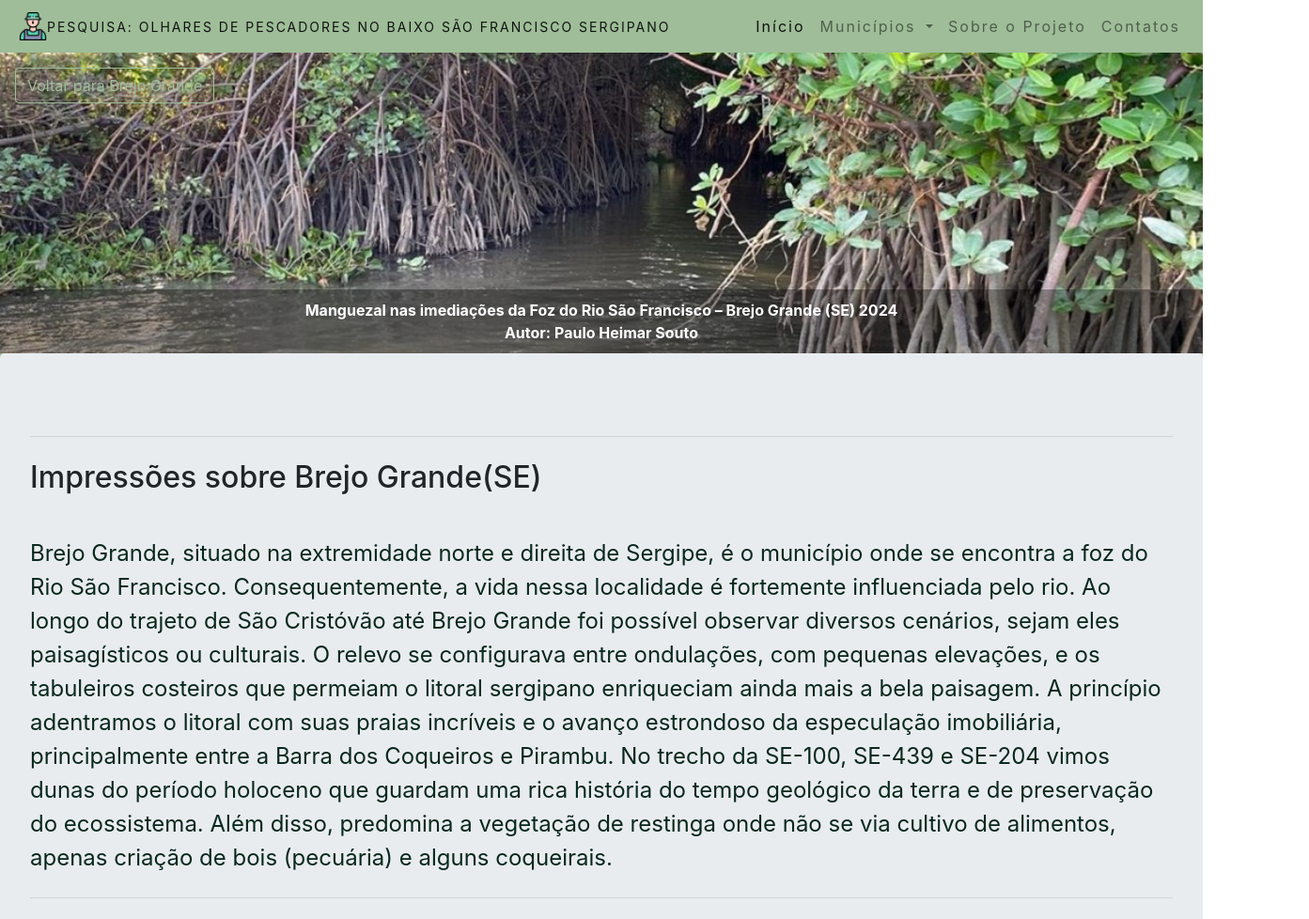
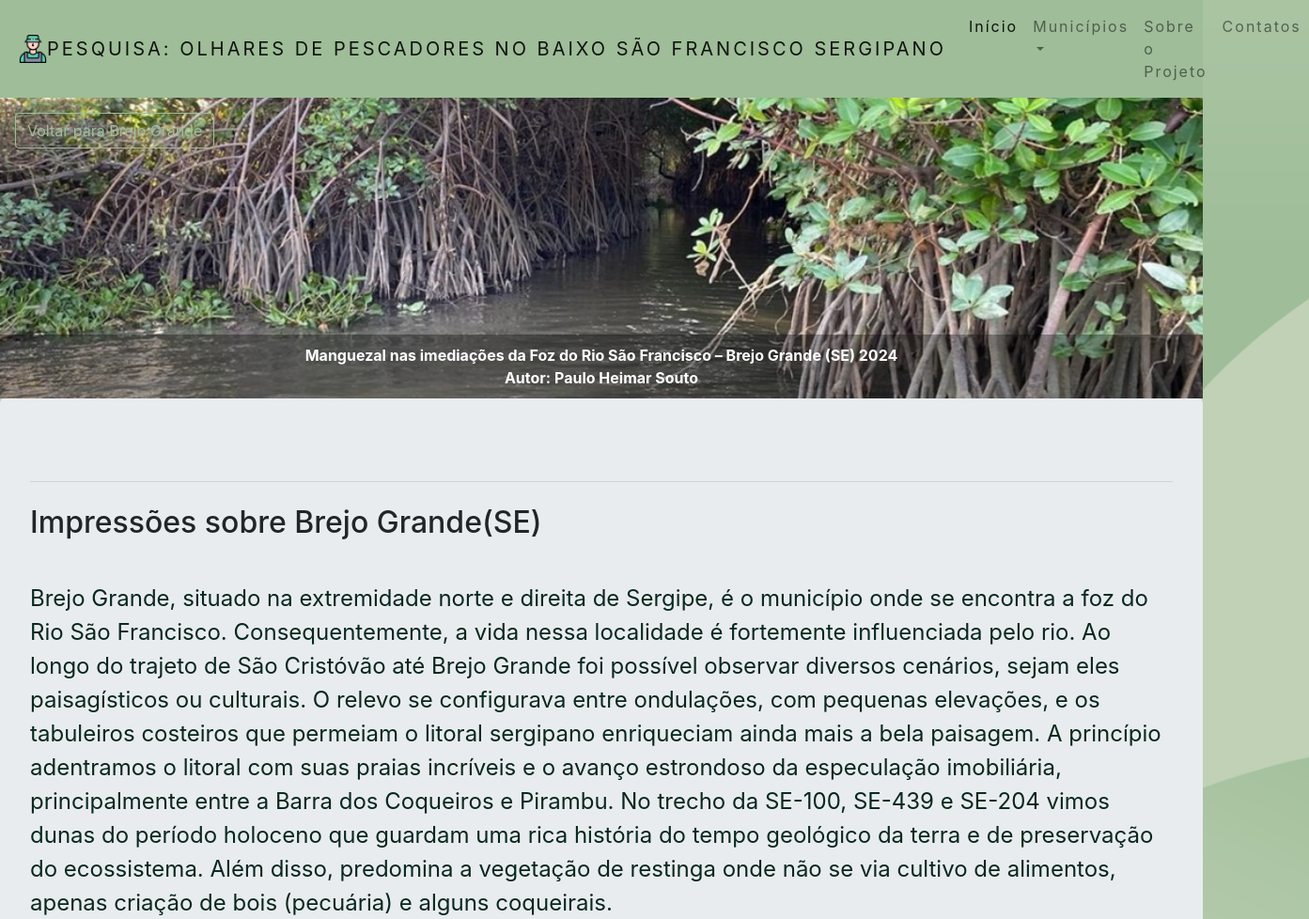
Before and after one commit to GabrielDosSantosAlmeida/Projeto_Comunidade_Pesca_Sergipe, a website: page pesca/municipios/BrejoGrande/apresentacaoBrejoGrande.html in a window 1280 px wide. Shown: the top 978 px of the page at 94% size, 1393 px wide, since content can reach past the window. Drawn offline with nearby package versions, Linux system fonts and the light colour scheme.

Commit message:
feat: responsividade adicionada ao titulo

```diff
--- a/pesca/municipios/BrejoGrande/apresentacaoBrejoGrande.html
+++ b/pesca/municipios/BrejoGrande/apresentacaoBrejoGrande.html
@@ -23,7 +23,7 @@
       >
         <a
           class="navbar-brand d-flex align-items-center"
-          href="index.html"
+          href="/Projeto_Comunidade_Pesca_Sergipe/index.html"
         >
           <img
             src="/Projeto_Comunidade_Pesca_Sergipe/pesca/style/images/pescador.png"
@@ -52,7 +52,7 @@
         >
           <ul class="navbar-nav">
             <li class="nav-item active">
-              <a class="nav-link" href="index.html">Início</a>
+              <a class="nav-link" href="/Projeto_Comunidade_Pesca_Sergipe/index.html">Início</a>
             </li>
             <li class="nav-item dropdown">
               <a
@@ -79,12 +79,12 @@
               </div>
             </li>
             <li class="nav-item">
-              <a class="nav-link" href="index.html"
+              <a class="nav-link" href="/Projeto_Comunidade_Pesca_Sergipe/index.html"
                 >Sobre o Projeto</a
               >
             </li>
             <li class="nav-item">
-              <a class="nav-link" href="index.html">Contatos</a>
+              <a class="nav-link" href="/Projeto_Comunidade_Pesca_Sergipe/index.html">Contatos</a>
             </li>
           </ul>
         </div>
--- a/pesca/style/style.css
+++ b/pesca/style/style.css
@@ -111,22 +111,19 @@ blockquote {
 }
 
 @media (min-width: 320px){
-    .custom-navBar-icon{
-        letter-spacing: 2px;
-        font-size: 0.3em;
-    }
+
 }
 @media (min-width: 375px){
     .custom-navBar-icon{
         letter-spacing: 2px;
-        font-size: 0.3em;
+        font-size: 0.9em;
     }
 }
 @media (min-width: 425px){
     @media (min-width: 375px){
         .custom-navBar-icon{
             letter-spacing: 3px;
-            font-size: 0.4em;
+            font-size: 1em;
         }
     }
 }
@@ -134,10 +131,6 @@ blockquote {
     .card-deck {
         margin-right: 0px;
         margin-left: 0px;
-    }
-    .custom-navBar-icon{
-        letter-spacing: 2px;
-        font-size: 0.5em;
     }
 }
 @media (min-width: 768px){
@@ -151,10 +144,6 @@ blockquote {
         max-width: 100%;
         height: 100%;
     }
-    .custom-navBar-icon{
-        letter-spacing: 2px;
-        font-size: 0.6em;
-    }
 }
 @media (min-width: 1024px){
 .card-text{
@@ -166,10 +155,6 @@ blockquote {
 .textoApresentacao {
     font-size: 0.9rem;
   }
-.custom-navBar-icon{
-    letter-spacing: 2px;
-    font-size: 0.7em;
-}
 
 /*carousel*/
 .custom-carousel {
```
